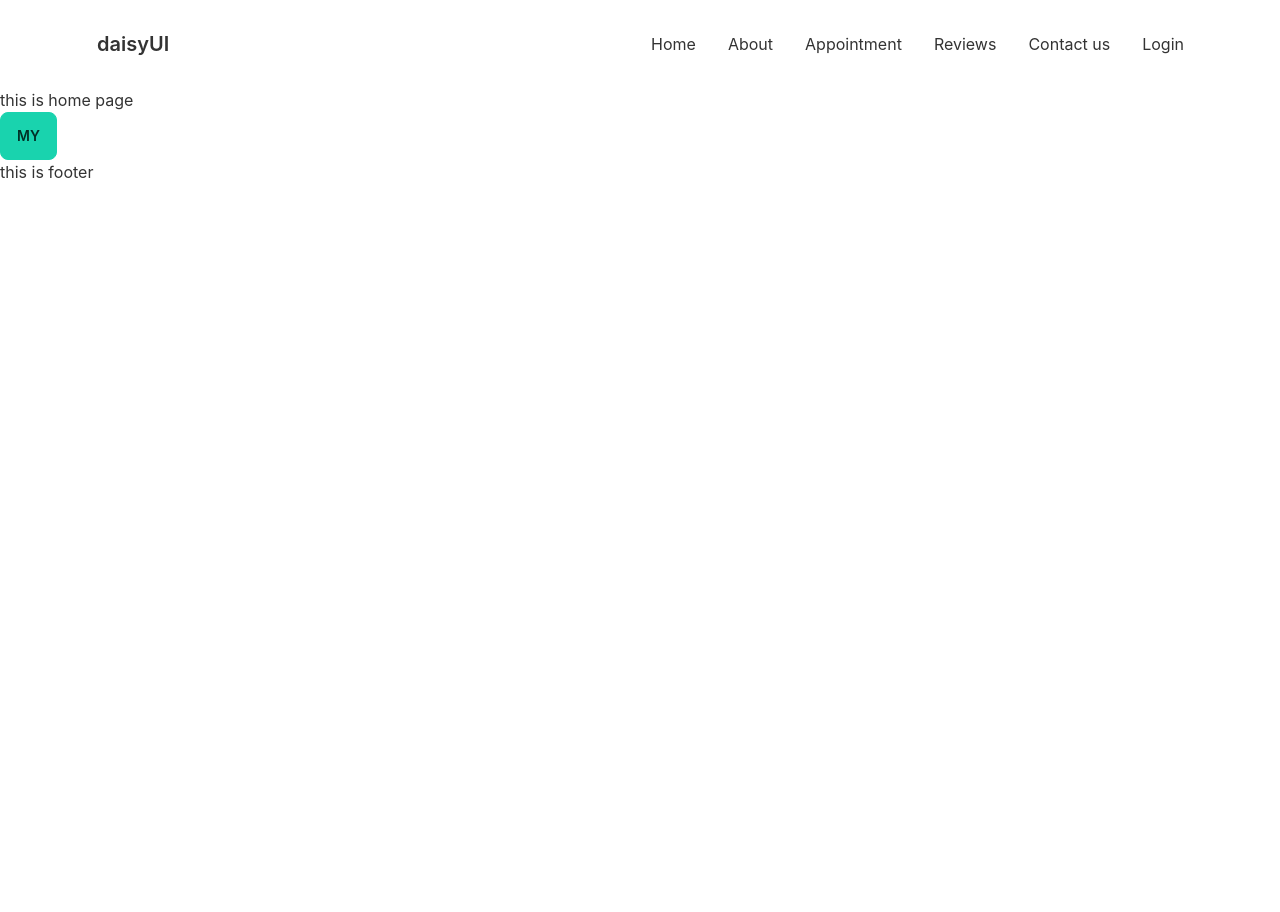
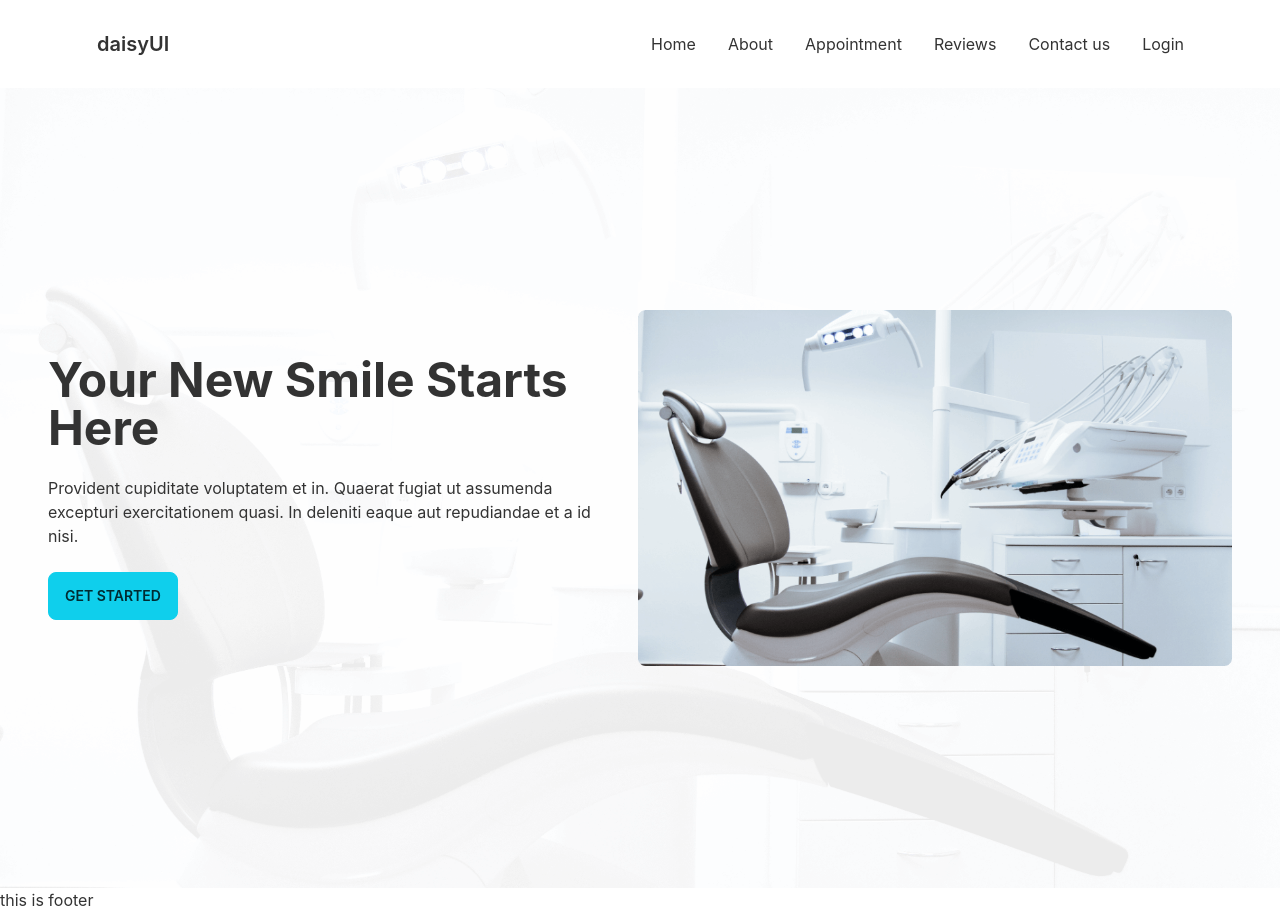
Before and after one commit to muh-arifulislam/doctors-portal, a React (Create React App) app: page / in a window 1280 px wide. Before the commit the page ends 800 px from the top, so only its background shows below. Built offline with nearby package versions, Linux system fonts and the light colour scheme.

Commit message:
top banner added

```diff
--- a/src/pages/Home/Home/Home.css
+++ b/src/pages/Home/Home/Home.css
@@ -0,0 +1,3 @@
+.top-banner {
+    background-image: url(../../../images/bg.png);
+}
--- a/src/pages/Home/Home/Home.js
+++ b/src/pages/Home/Home/Home.js
@@ -1,10 +1,22 @@
 import React from 'react';
+import './Home.css';
+import image1 from '../../../images/chair.png';
 const Home = () => {
     return (
-        <div>
-            <h2>this is home page</h2>
-            <button className='btn btn-secondary'>my</button>
-        </div>
+        <>
+            <section>
+                <div class="hero min-h-screen top-banner">
+                    <div class="hero-content flex-col lg:flex-row-reverse lg:px-12 px-6 gap-y-16">
+                        <img width={594} height={355} src={image1} alt='' />
+                        <div>
+                            <h1 class="text-5xl font-bold">Your New Smile Starts Here</h1>
+                            <p class="py-6">Provident cupiditate voluptatem et in. Quaerat fugiat ut assumenda excepturi exercitationem quasi. In deleniti eaque aut repudiandae et a id nisi.</p>
+                            <button class="btn btn-primary">Get Started</button>
+                        </div>
+                    </div>
+                </div>
+            </section>
+        </>
     );
 };
 
--- a/tailwind.config.js
+++ b/tailwind.config.js
@@ -14,9 +14,8 @@ module.exports = {
           "base-100": "#ffffff",
         },
       },
-      "dark",
-      "cupcake",
     ],
+
   },
   plugins: [require("daisyui")],
 }
```
